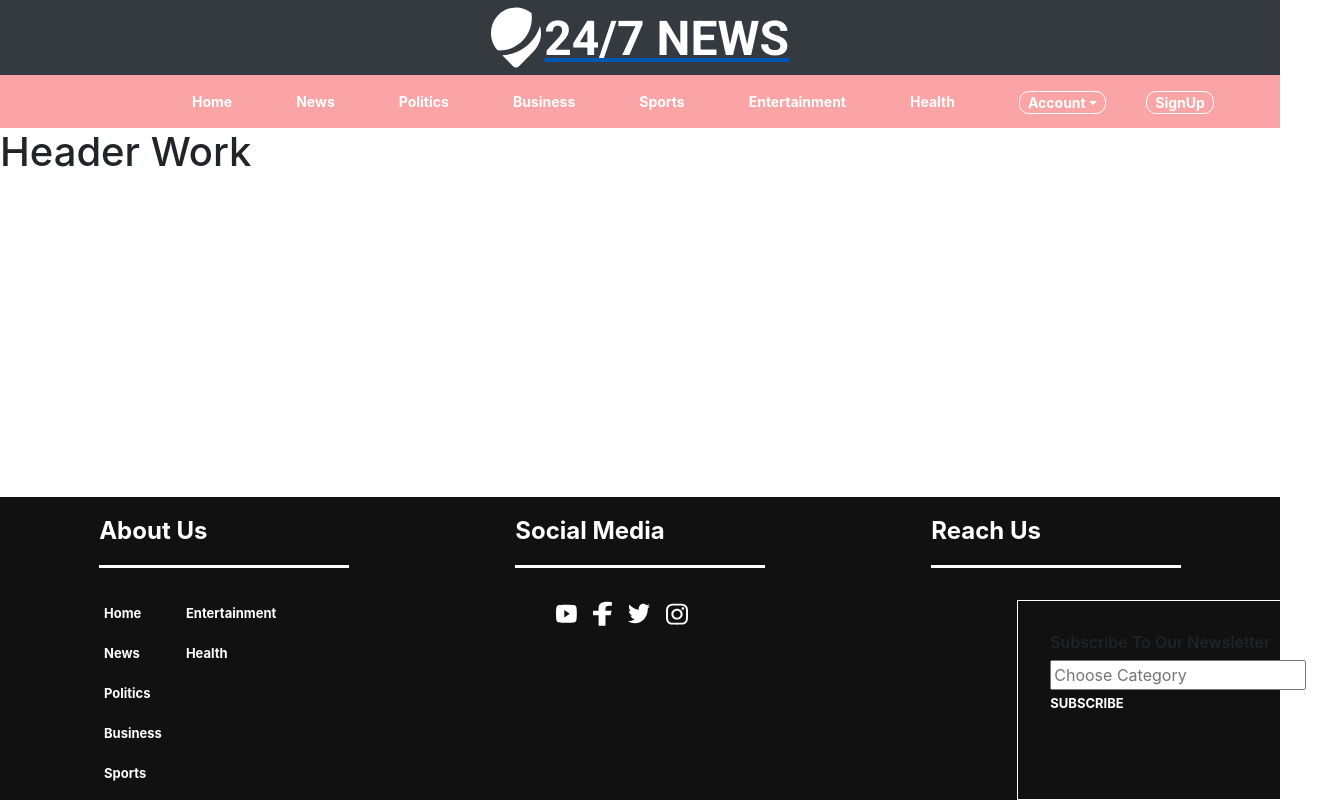
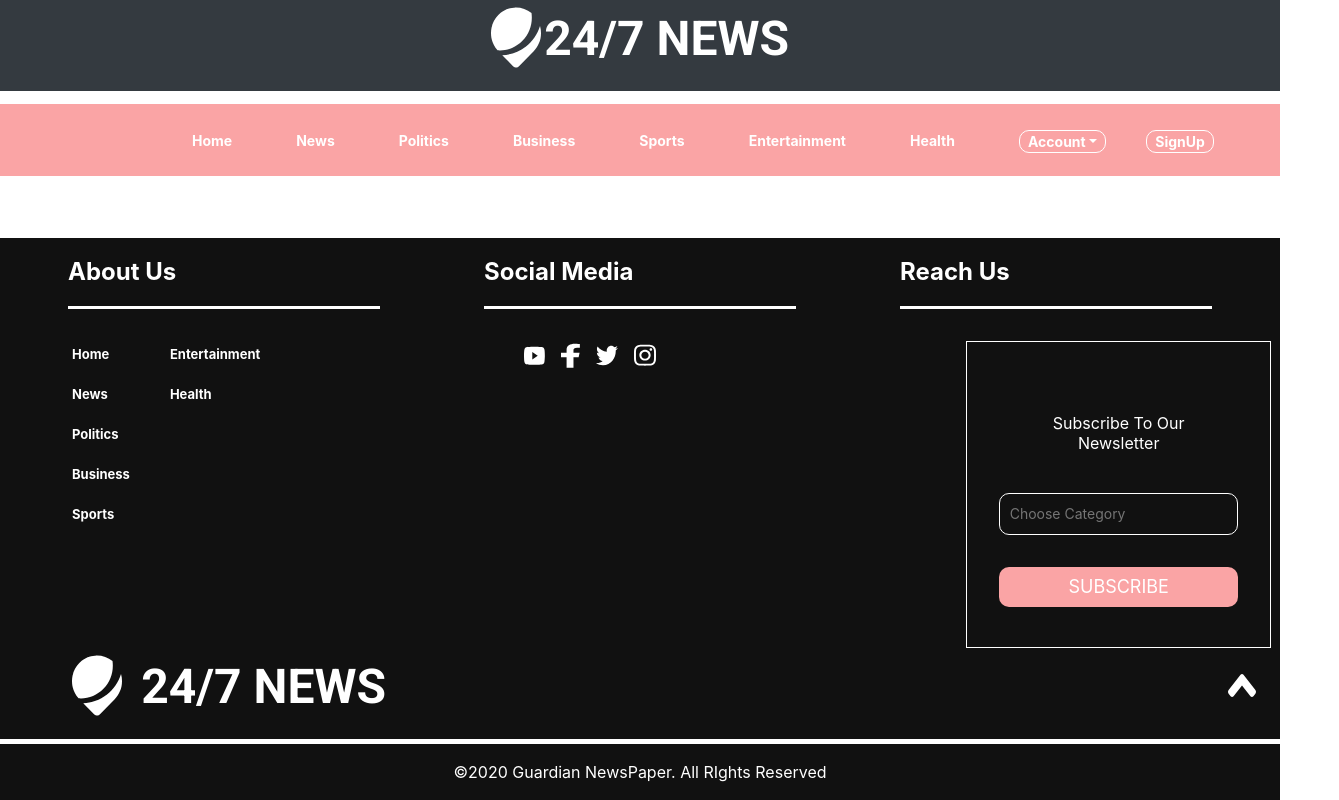
Before and after one commit to olufunke1011/2-4-7-news-blog, an Angular app: page /footer in a window 1280 px wide. Shown: the whole page, 1339 px wide, since content can reach past the window. Built offline with nearby package versions, Linux system fonts and the light colour scheme.

Commit message:
editing header and footer

```diff
--- a/src/app/app.component.html
+++ b/src/app/app.component.html
@@ -1,4 +1,4 @@
 <app-header></app-header>
-<h1>Header Work</h1>
+<!-- <h1>Header Work</h1> -->
 <app-footer></app-footer>
 <router-outlet></router-outlet>
--- a/src/app/footer/footer.component.css
+++ b/src/app/footer/footer.component.css
@@ -3,6 +3,7 @@
     position: absolute;
     width: 100%;
     bottom: 0;
+    z-index: 1;
 }
 
 .footerHeads {
@@ -18,7 +19,7 @@
 .footerHeads p {
     border-bottom: 3px solid #fff;
     padding-bottom: 1rem;
-    width: 20%;
+    width: 25%;
 }
  .footerNav {
     display: flex;
@@ -27,12 +28,12 @@
 
 .footerNavLinks {
     position: relative;
-    left: 6.5rem;
+    left: 4.5rem;
 }
 
 .footerNavLink {
     position: relative;
-    left: 8rem;
+    left: 7rem;
 }
 
 a {
@@ -43,7 +44,7 @@ a {
 
 .footerIcon {
     position: relative;
-    left: 25.5rem;
+    left: 23.5rem;
 }
 
 img {
@@ -53,6 +54,63 @@ img {
 .footerForm {
     border: 1px solid #ffffff;
     position: relative;
-    left: 45rem;
-    padding: 2rem;
+    left: 41.8rem;
+    padding: 2.5rem 2rem;
+    color: #ffffff;
 }
+
+h6 {
+    padding: 2rem 1rem;
+    text-align: center;
+    font-weight: 400;
+}
+
+input {
+    border: 1px solid #ffffff;
+    border-radius: 10px;
+    padding: .6rem;
+    background-color: #111111;
+    font-size: 14px;
+    color: #ffffff;
+}
+
+.footerBtn {
+    margin-top: 2rem;
+    text-align: center;
+    background: #FAA4A5;
+    padding: .4rem;
+    border-radius: 10px;
+    font-size: 18px;
+    font-weight: normal;
+}
+
+.footerLogo {
+    display: flex;
+    align-items: center;
+    justify-content: space-between;
+    margin: 0 .5rem 1rem 4.5rem;
+}
+
+.logoSide {
+    display: flex;
+    justify-content: center;
+}
+
+.blogName {
+    font-size: 3rem;
+    color: white;
+    font-family: 'Roboto';
+    font-weight: 700;
+    margin: .2rem 0 0 .2rem;
+}
+
+.footerLine {
+    border-bottom: 5px solid #ffffff;
+
+}
+
+.footerCopyRight {
+    margin: 1rem 0 1rem 0;
+    text-align: center;
+    color: #ffffff;
+}
--- a/src/app/footer/footer.component.html
+++ b/src/app/footer/footer.component.html
@@ -25,12 +25,20 @@
       </div>
 
         <form action="" class="footerForm">
-         <h6>Subscribe To Our Newsletter</h6>
+         <h6>Subscribe To Our <br> Newsletter</h6>
          <input type="text" placeholder="Choose Category">
-         <div><a href="">SUBSCRIBE</a></div>
+         <div class="footerBtn"><a href="#" class="footerBtn">SUBSCRIBE</a></div>
         </form>
-
+    </div>
+    <div class="footerLogo">
+      <a href="#" class="logoSide">
+        <img src="./assets/img/logo.svg" alt="" class="logoImage">
+        <p class="blogName">24/7 NEWS</p>
+      </a>
+      <a href="#"><img class="footerScrollIcon" src="./assets/img/icons/Vector.svg" alt="scrollIcon"></a>
     </div>
 
+    <div class="footerLine"></div>
 
+    <p class="footerCopyRight">&#169;2020 Guardian NewsPaper. All RIghts Reserved</p>
 </footer>
--- a/src/app/header/header.component.css
+++ b/src/app/header/header.component.css
@@ -1,5 +1,24 @@
 @import "~bootstrap/dist/css/bootstrap.css";
+.headerNav {
+    position: absolute;
+    bottom: 44.44%;
+    left: 0%;
+    right: 0%;
+    top: 0%;
+    height: 5.7rem;
+    z-index: -1;
+    display: flex;
+    justify-content: center;
+}
+
 .color {
+    position: absolute;
+    bottom: 0%;
+    left: 0%;
+    right: 0%;
+    top: 13%;
+    height: 4.5rem;
+    z-index: -1;
     background-color: #FAA4A5;
 }
 
@@ -10,6 +29,7 @@
 }
 
 .logoSide {
+    position: absolute;
     display: flex;
     justify-content: center;
 }
--- a/src/app/header/header.component.html
+++ b/src/app/header/header.component.html
@@ -1,4 +1,4 @@
-<nav class="navbar-dark bg-dark ">
+<nav class="navbar-dark bg-dark headerNav">
   <a href="#" class="logoSide">
     <img src="./assets/img/logo.svg" alt="" class="logoImage">
     <p class="blogName">24/7 NEWS</p>
```
Also changed, not shown: src/assets/img/icons/Vector.svg (added).
